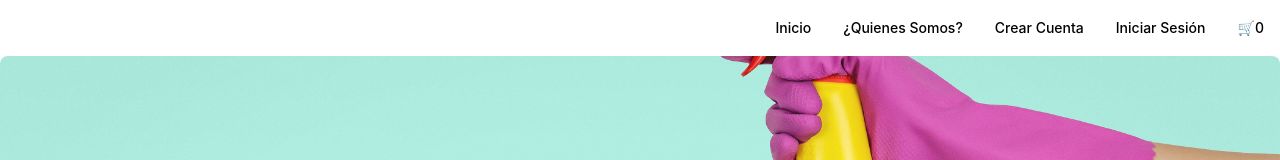
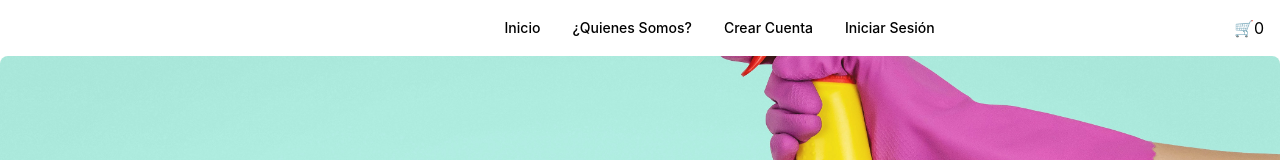
Before and after one commit to dcarvajal99/handyshop, a React (Create React App) app: page / in a window 1280 px wide. Shown: the top 160 px of the page. Built offline with nearby package versions, Linux system fonts and the light colour scheme; no server answers.

Commit message:
ajuste en pantallas chicas

```diff
--- a/src/components/navbar/Navbar.jsx
+++ b/src/components/navbar/Navbar.jsx
@@ -28,6 +28,7 @@ export default function NavbarWithDropdown() {
                     alt="HandyShop Logo"
                     className="mr-3 h-6 sm:h-9"
                     src={process.env.PUBLIC_URL + '../img/logo/logo.gif'}
+
                 />
             </Navbar.Brand>
             {/* ...otros contenidos de la aplicación... */}
@@ -70,10 +71,20 @@ export default function NavbarWithDropdown() {
                     </Dropdown>
                     <Navbar.Toggle />
                 </div>
-                : <><Navbar.Toggle /></>
+                : <>
+                    <div className="flex items-center md:order-2 space-x-5">
+                        <Link to={"/carrito"}>
+                            🛒
+                            <CartItem />
+                            {/*{cart.length > 0 ? <CartItem /> : null}*/}
+                        </Link>
+                        <Navbar.Toggle />
+                    </div>
+                </>
             }
 
             <Navbar.Collapse>
+
                 <NavLink to="/">
                     <p>Inicio</p>
                 </NavLink>
@@ -92,11 +103,7 @@ export default function NavbarWithDropdown() {
                             <button onClick={handleToggleModal}>Iniciar Sesión</button>
                             <ModalContent isOpen={isModalOpen} onClose={handleToggleModal} />
                         </div>
-                        <Link to={"/carrito"}>
-                            🛒
-                            <CartItem />
-                            {/*{cart.length > 0 ? <CartItem /> : null}*/}
-                        </Link>
+
                     </>
                 }
 
```
